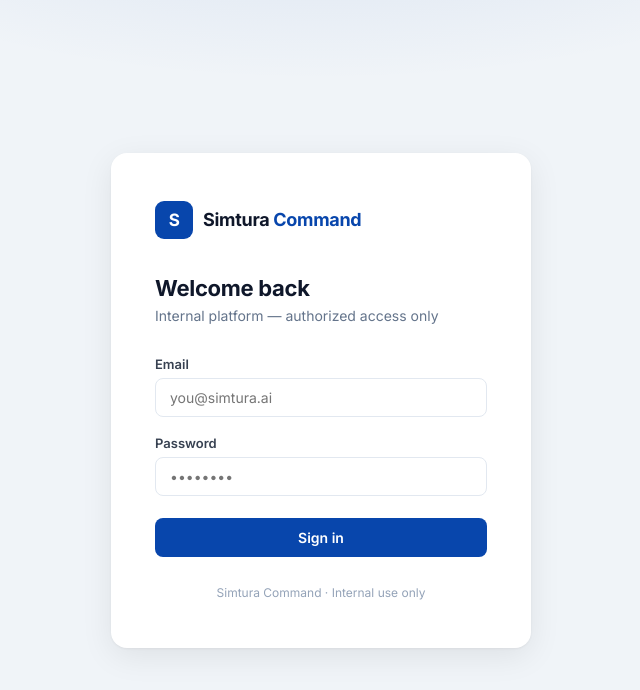
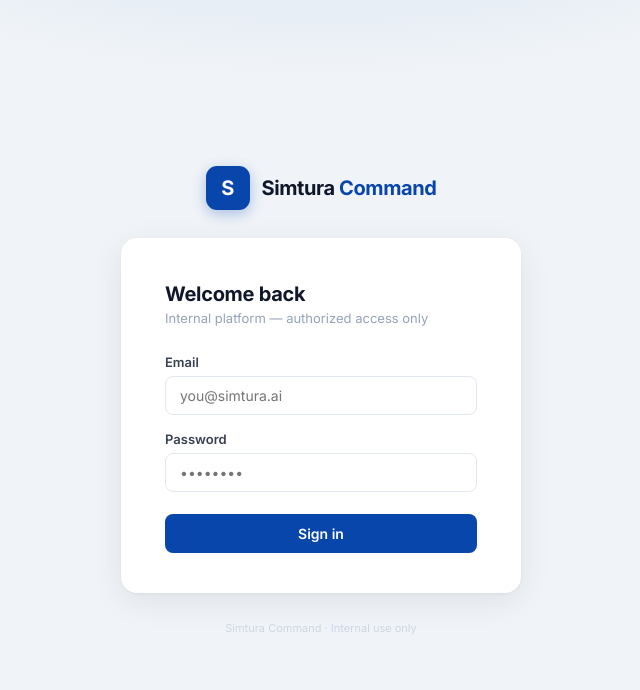
Before and after one commit to radwansimtura/simtura-leadgen, a website: page src/public/login.html in a window 1280 px wide. Shown: the whole page, without its empty margins (319-959 px from the left). Drawn offline with Linux system fonts and the light colour scheme.

Commit message:
Login page: move logo above card, update password hashes
Logo now sits centered above the login card for a cleaner first-open experience.
Updated both RADWAN and CHARLIE hashes for new shared password.

Co-Authored-By: Claude Sonnet 4.6 <noreply@anthropic.com>

```diff
--- a/src/public/login.html
+++ b/src/public/login.html
@@ -13,8 +13,10 @@
       background: #f0f4f8;
       min-height: 100vh;
       display: flex;
+      flex-direction: column;
       align-items: center;
       justify-content: center;
+      gap: 28px;
     }
     .bg-pattern {
       position: fixed; inset: 0; z-index: 0;
@@ -22,30 +24,31 @@
         radial-gradient(ellipse 80% 50% at 50% -20%, rgba(8,70,172,0.12) 0%, transparent 60%),
         #f0f4f8;
     }
+    .logo {
+      position: relative; z-index: 1;
+      display: flex; align-items: center; gap: 12px;
+    }
+    .logo-mark {
+      width: 44px; height: 44px;
+      background: #0846AC;
+      border-radius: 11px;
+      display: flex; align-items: center; justify-content: center;
+      color: #fff; font-weight: 700; font-size: 20px; letter-spacing: -0.5px;
+      box-shadow: 0 4px 14px rgba(8,70,172,0.3);
+    }
+    .logo-text { font-size: 20px; font-weight: 700; color: #0f172a; letter-spacing: -0.4px; }
+    .logo-text span { color: #0846AC; }
     .card {
       position: relative; z-index: 1;
       background: #fff;
       border-radius: 16px;
-      padding: 48px 44px;
+      padding: 44px 44px 40px;
       width: 100%;
-      max-width: 420px;
+      max-width: 400px;
       box-shadow: 0 1px 3px rgba(0,0,0,.06), 0 8px 32px rgba(0,0,0,.08);
     }
-    .logo {
-      display: flex; align-items: center; gap: 10px;
-      margin-bottom: 36px;
-    }
-    .logo-mark {
-      width: 38px; height: 38px;
-      background: #0846AC;
-      border-radius: 9px;
-      display: flex; align-items: center; justify-content: center;
-      color: #fff; font-weight: 700; font-size: 17px; letter-spacing: -0.5px;
-    }
-    .logo-text { font-size: 18px; font-weight: 700; color: #0f172a; letter-spacing: -0.3px; }
-    .logo-text span { color: #0846AC; }
-    h1 { font-size: 22px; font-weight: 700; color: #0f172a; margin-bottom: 6px; letter-spacing: -0.3px; }
-    .subtitle { font-size: 14px; color: #64748b; margin-bottom: 32px; }
+    h1 { font-size: 20px; font-weight: 700; color: #0f172a; margin-bottom: 4px; letter-spacing: -0.3px; }
+    .subtitle { font-size: 13px; color: #94a3b8; margin-bottom: 28px; }
     label { display: block; font-size: 13px; font-weight: 600; color: #374151; margin-bottom: 6px; }
     .input {
       width: 100%; padding: 10px 14px;
@@ -53,7 +56,7 @@
       border-radius: 8px;
       font-family: inherit; font-size: 14px; color: #0f172a;
       outline: none; transition: border-color .15s, box-shadow .15s;
-      margin-bottom: 18px;
+      margin-bottom: 16px;
     }
     .input:focus { border-color: #0846AC; box-shadow: 0 0 0 3px rgba(8,70,172,.1); }
     .btn {
@@ -62,7 +65,7 @@
       border: none; border-radius: 8px;
       font-family: inherit; font-size: 14px; font-weight: 600;
       cursor: pointer; transition: background .15s, transform .1s;
-      margin-top: 4px;
+      margin-top: 6px;
     }
     .btn:hover { background: #0638a0; }
     .btn:active { transform: translateY(1px); }
@@ -71,18 +74,20 @@
       background: #fef2f2; border: 1px solid #fecaca;
       color: #dc2626; font-size: 13px;
       padding: 10px 14px; border-radius: 8px;
-      margin-bottom: 16px; display: none;
+      margin-bottom: 14px; display: none;
     }
-    .footer { text-align: center; font-size: 12px; color: #94a3b8; margin-top: 28px; }
+    .footer { position: relative; z-index: 1; font-size: 11px; color: #cbd5e1; }
   </style>
 </head>
 <body>
   <div class="bg-pattern"></div>
+
+  <div class="logo">
+    <div class="logo-mark">S</div>
+    <div class="logo-text">Simtura <span>Command</span></div>
+  </div>
+
   <div class="card">
-    <div class="logo">
-      <div class="logo-mark">S</div>
-      <div class="logo-text">Simtura <span>Command</span></div>
-    </div>
     <h1>Welcome back</h1>
     <p class="subtitle">Internal platform — authorized access only</p>
     <div class="error" id="errorMsg"></div>
@@ -93,8 +98,9 @@
       <input class="input" type="password" id="password" placeholder="••••••••" required autocomplete="current-password">
       <button class="btn" type="submit" id="submitBtn">Sign in</button>
     </form>
-    <div class="footer">Simtura Command · Internal use only</div>
   </div>
+
+  <div class="footer">Simtura Command · Internal use only</div>
 
   <script>
     async function handleLogin(e) {
```
